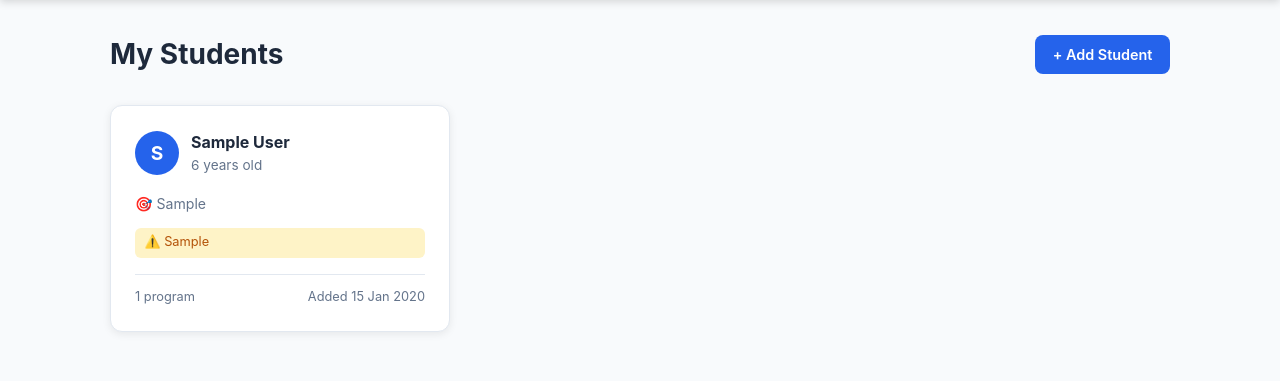
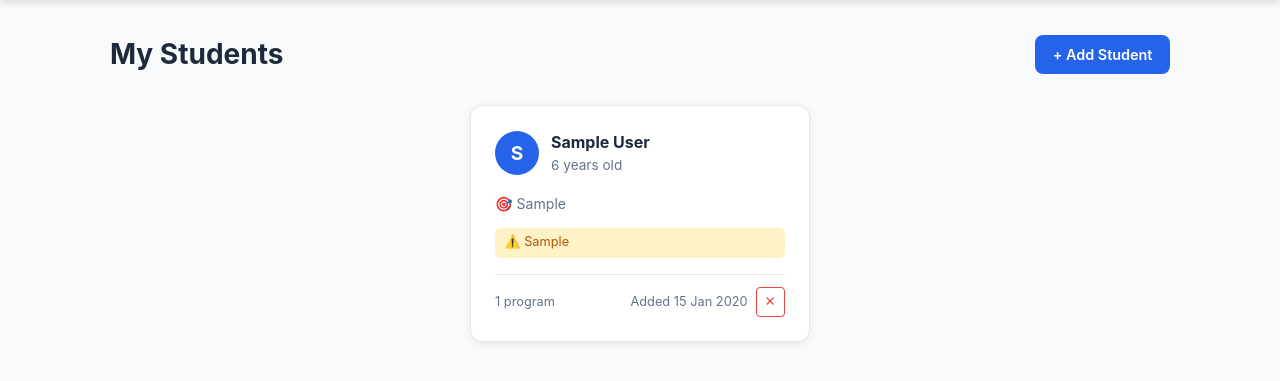
Before and after one commit to Liliyalexx/GYMprogrm, a Django app: page /students/ in a window 1280 px wide. Shown: the part 56-437 px from the top of the page. Run offline with Django 5.2, Linux system fonts and the light colour scheme; a user stored in the database is signed in; tables that the repository leaves empty hold one stand-in row (values such as "Sample post").

Commit message:
Add delete button to student list cards
Small red ✕ button on each card links to confirmation page.
Cancel on confirm page now returns to list instead of detail.

Co-Authored-By: Claude Sonnet 4.6 <noreply@anthropic.com>

```diff
--- a/templates/students/student_confirm_delete.html
+++ b/templates/students/student_confirm_delete.html
@@ -10,7 +10,7 @@
     <form method="post" style="display:flex;gap:.75rem;justify-content:center;">
       {% csrf_token %}
       <button type="submit" class="btn btn-danger">Yes, Delete</button>
-      <a href="{% url 'students:detail' student.pk %}" class="btn btn-outline">Cancel</a>
+      <a href="{% url 'students:list' %}" class="btn btn-outline">Cancel</a>
     </form>
   </div>
 </div>
--- a/templates/students/student_list.html
+++ b/templates/students/student_list.html
@@ -27,9 +27,12 @@
       {% if student.health_issues %}
       <p style="font-size:.8rem;color:#b45309;background:#fef3c7;padding:.3rem .6rem;border-radius:6px;">⚠️ {{ student.health_issues|truncatechars:60 }}</p>
       {% endif %}
-      <div style="margin-top:1rem;padding-top:.75rem;border-top:1px solid var(--border);display:flex;justify-content:space-between;font-size:.8rem;color:var(--text-muted);">
+      <div style="margin-top:1rem;padding-top:.75rem;border-top:1px solid var(--border);display:flex;justify-content:space-between;align-items:center;font-size:.8rem;color:var(--text-muted);">
         <span>{{ student.programs.count }} program{{ student.programs.count|pluralize }}</span>
-        <span>Added {{ student.created_at|date:"d M Y" }}</span>
+        <div style="display:flex;align-items:center;gap:.5rem;">
+          <span>Added {{ student.created_at|date:"d M Y" }}</span>
+          <a href="{% url 'students:delete' student.pk %}" onclick="event.stopPropagation();" style="color:#ef4444;text-decoration:none;font-size:.85rem;padding:.2rem .5rem;border-radius:4px;border:1px solid #ef4444;" title="Delete student">✕</a>
+        </div>
       </div>
     </div>
   </a>
```
